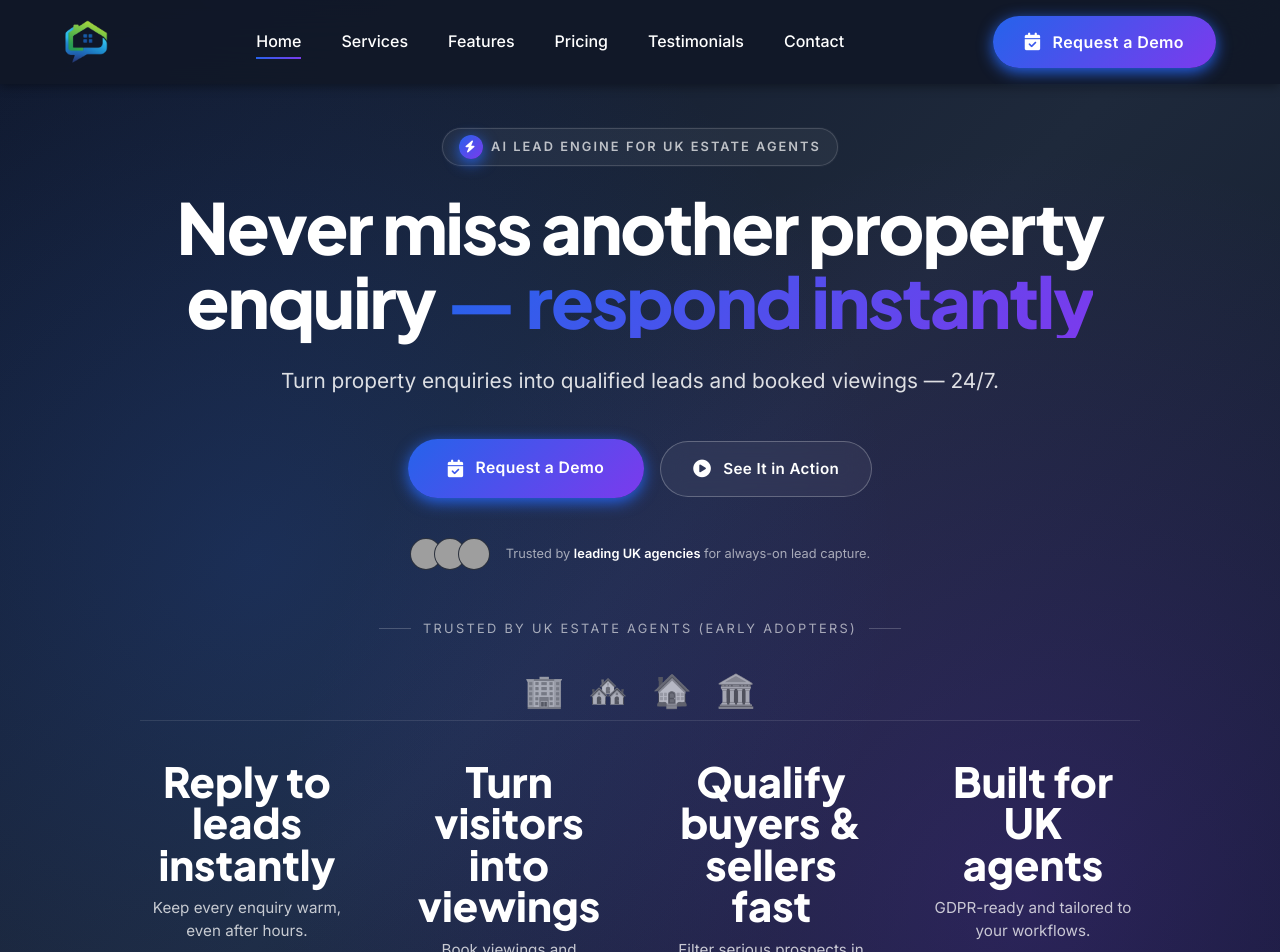
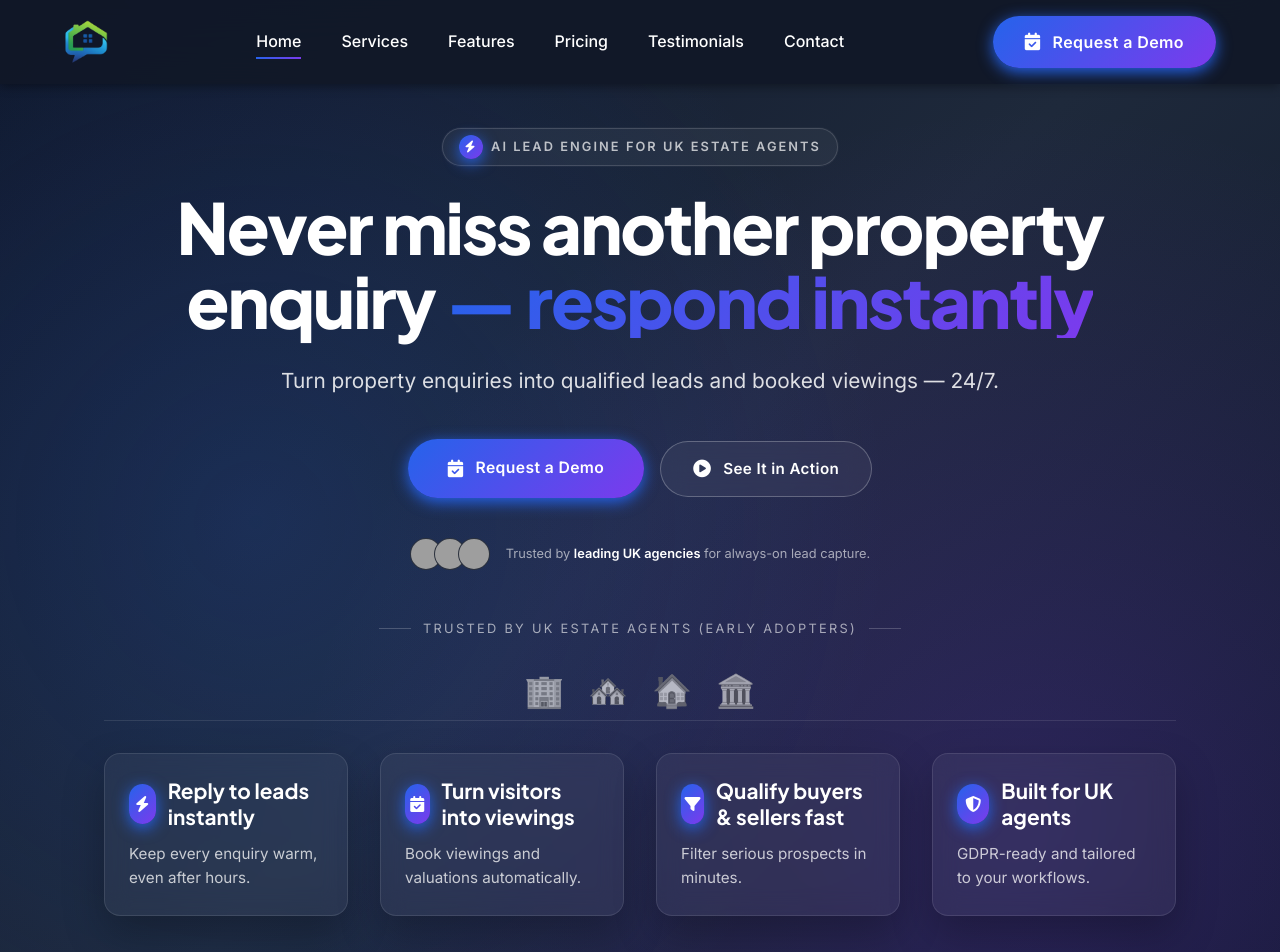
Before and after one commit to Waqas56jb/PropertyReply, a React (Create React App) app: page / in a window 1280 px wide. Shown: the top 952 px of the page. Built offline with nearby package versions, Linux system fonts and the light colour scheme; grey boxes are pictures that could not be loaded.

Commit message:
here is end to end complete website now in react language

```diff
--- a/src/components/Hero.jsx
+++ b/src/components/Hero.jsx
@@ -125,42 +125,49 @@ const Hero = () => {
           </div>
 
           <div
-            className={`grid grid-cols-[repeat(auto-fit,minmax(140px,1fr))] gap-[clamp(1.5rem,4vw,3rem)] mx-auto pt-8 border-t border-white/10 max-w-[1000px] w-full transition-all duration-600 max-md:grid-cols-2 max-md:gap-8 max-sm:grid-cols-2 max-sm:gap-6 ${
+            className={`grid grid-cols-[repeat(auto-fit,minmax(200px,1fr))] gap-[clamp(1.25rem,3vw,2rem)] mx-auto pt-8 border-t border-white/10 max-w-[1100px] w-full transition-all duration-600 max-md:grid-cols-2 max-sm:grid-cols-1 ${
               statsVisible ? 'opacity-100 translate-y-0' : 'opacity-0 translate-y-3'
             }`}
           >
-            <div className="flex flex-col items-center text-center p-2 max-sm:p-1">
-              <div className="font-display text-[clamp(1.4rem,4vw,2.6rem)] font-extrabold text-white leading-none mb-3">
-                Reply to leads instantly
+            {[
+              {
+                title: 'Reply to leads instantly',
+                desc: 'Keep every enquiry warm, even after hours.',
+                icon: 'fa-bolt'
+              },
+              {
+                title: 'Turn visitors into viewings',
+                desc: 'Book viewings and valuations automatically.',
+                icon: 'fa-calendar-check'
+              },
+              {
+                title: 'Qualify buyers & sellers fast',
+                desc: 'Filter serious prospects in minutes.',
+                icon: 'fa-filter'
+              },
+              {
+                title: 'Built for UK agents',
+                desc: 'GDPR-ready and tailored to your workflows.',
+                icon: 'fa-shield-alt'
+              }
+            ].map((item, idx) => (
+              <div
+                key={idx}
+                className="bg-white/5 border border-white/10 rounded-2xl p-6 flex flex-col gap-3 items-start text-left shadow-[0_18px_40px_rgba(0,0,0,0.25)] backdrop-blur-md hover:-translate-y-1 hover:shadow-[0_25px_60px_rgba(0,0,0,0.35)] transition-all duration-300"
+              >
+                <div className="flex items-center gap-3">
+                  <div className="h-10 w-10 rounded-full bg-gradient-primary flex items-center justify-center text-white shadow-primary">
+                    <i className={`fas ${item.icon}`}></i>
+                  </div>
+                  <h3 className="font-display text-[1.3rem] font-bold text-white leading-tight">
+                    {item.title}
+                  </h3>
+                </div>
+                <p className="text-white/75 text-[0.95rem] leading-relaxed">
+                  {item.desc}
+                </p>
               </div>
-              <div className="text-[clamp(0.8rem,1.5vw,0.95rem)] text-white/75 leading-[1.5]">
-                Keep every enquiry warm, even after hours.
-              </div>
-            </div>
-            <div className="flex flex-col items-center text-center p-2 max-sm:p-1">
-              <div className="font-display text-[clamp(1.4rem,4vw,2.6rem)] font-extrabold text-white leading-none mb-3">
-                Turn visitors into viewings
-              </div>
-              <div className="text-[clamp(0.8rem,1.5vw,0.95rem)] text-white/75 leading-[1.5]">
-                Book viewings and valuations automatically.
-              </div>
-            </div>
-            <div className="flex flex-col items-center text-center p-2 max-sm:p-1">
-              <div className="font-display text-[clamp(1.4rem,4vw,2.6rem)] font-extrabold text-white leading-none mb-3">
-                Qualify buyers & sellers fast
-              </div>
-              <div className="text-[clamp(0.8rem,1.5vw,0.95rem)] text-white/75 leading-[1.5]">
-                Filter serious prospects in minutes.
-              </div>
-            </div>
-            <div className="flex flex-col items-center text-center p-2 max-sm:p-1">
-              <div className="font-display text-[clamp(1.4rem,4vw,2.6rem)] font-extrabold text-white leading-none mb-3">
-                Built for UK agents
-              </div>
-              <div className="text-[clamp(0.8rem,1.5vw,0.95rem)] text-white/75 leading-[1.5]">
-                GDPR-ready and tailored to your workflows.
-              </div>
-            </div>
+            ))}
           </div>
         </div>
 
```
